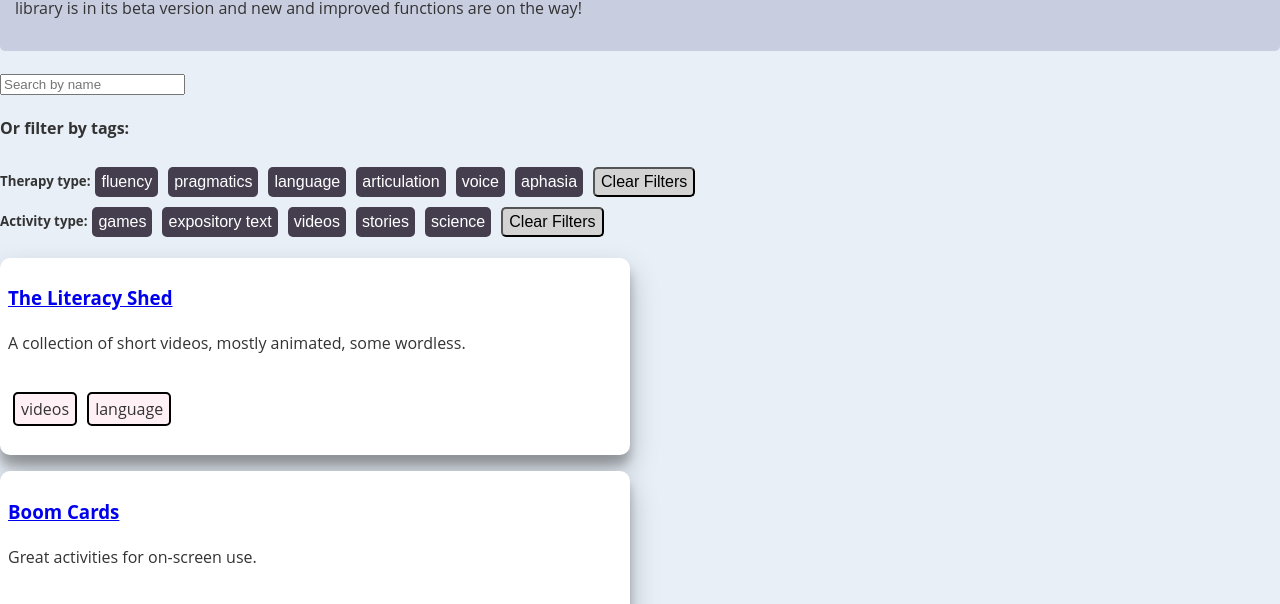
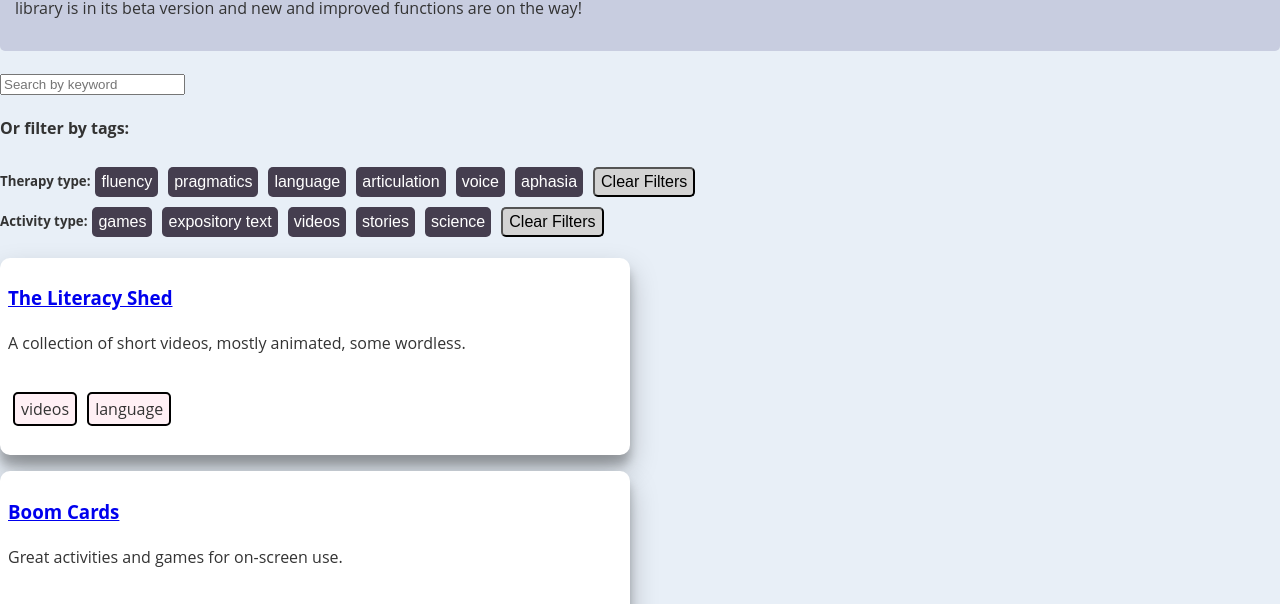
Before and after one commit to Amy-Pr/therapy-resource-library-react-vite, a React (Vite) app: page / in a window 1280 px wide. Shown: the part 300-904 px from the top of the page. Built offline with nearby package versions, Linux system fonts and the light colour scheme.

Commit message:
add event listener to search field and display criteria to Card component

```diff
--- a/src/Card.jsx
+++ b/src/Card.jsx
@@ -1,12 +1,20 @@
 
-function Card ({selectedFilters, title, description, link, tags}) {
+function Card ({selectedFilters, searchTerm, title, description, link, tags}) {
 
     const tagName = tags.map(tag => {
         return <li>{tag}</li>
     })
 
     //Checks to see if state is empty (if so, shows all cards) or if a card's tag name is included in state, if so returns true.
-    const displayCard = selectedFilters.length === 0 || tags.some((tag) => selectedFilters.includes(tag));
+    const matchesFilters = selectedFilters.length === 0 || tags.some((tag) => selectedFilters.includes(tag));
+
+    //Checks whether title or description matches search term input
+    const matchesSearch =
+        searchTerm === '' ||
+        title.toLowerCase().includes(searchTerm.toLowerCase()) ||
+        description.toLowerCase().includes(searchTerm.toLowerCase());
+
+    const displayCard = matchesFilters && matchesSearch;
 
 
     if (!displayCard) {
--- a/src/Filters.jsx
+++ b/src/Filters.jsx
@@ -4,12 +4,21 @@ import Card from './Card';
 
 function Filters({data}) {
     const [selectedFilters, setSelectedFilters] = useState([]);
+    const [searchTerm, setSearchTerm] = useState('');
 
 // Set a new state to be set to user's input value in the search box onChange
 //filter the data array and return a new array with items whose titles, descriptions, or tags match any part of the search term
 //display those items
 
+//BEGIN SEARCH FUNCTIONS
+// const keywordData = data.filter(
+//   ({ title, description, tags }) =>
+//     title.toLowerCase().includes(searchTerm.toLowerCase()) ||
+//     description.toLowerCase().includes(searchTerm.toLowerCase())
+// );
 
+
+//BEGIN FILTERS FUNCTIONS
     const therapyFilters = ['fluency', 'pragmatics', 'language', 'articulation', 'voice', 'aphasia'];
     const activityFilters = ['games', 'expository text', 'videos', 'stories', 'science'];
 
@@ -48,7 +57,13 @@ function Filters({data}) {
 
               <div className="filters">
 
-                    <input type="text" className="" placeholder="Search by name" />
+                    <input
+                      type="text"
+                      className=""
+                      placeholder="Search by keyword"
+                      value={searchTerm}
+                      onChange={(e) => setSearchTerm(e.target.value)}
+                      />
 
                     <div className="">
                         <h4>Or filter by tags:</h4>
@@ -102,6 +117,7 @@ function Filters({data}) {
                   link={link}
                   tags={tags}
                   selectedFilters={selectedFilters}
+                  searchTerm={searchTerm}
                 />
 
               ))}
--- a/src/data/test-data.js
+++ b/src/data/test-data.js
@@ -12,7 +12,7 @@ const dataResources = [
         id: 2,
         title: "Boom Cards",
         link: "https://wow.boomlearning.com/",
-        description: "Great activities for on-screen use.",
+        description: "Great activities and games for on-screen use.",
         tags: ["language", "articulation", "fluency", "pragmatics", "games"]
     },
 
```
